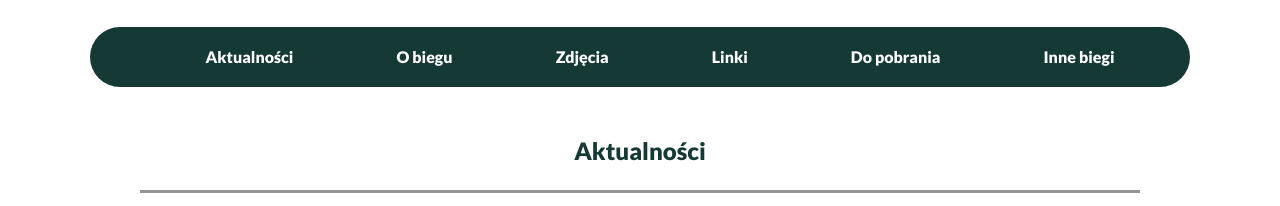
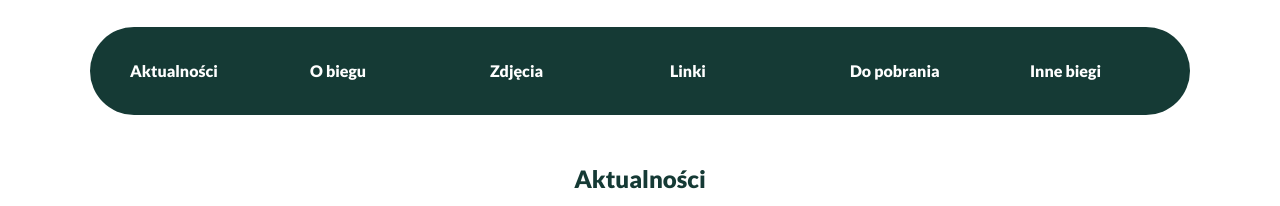
Before and after one commit to Anna-Malik/first-page, a plain HTML site: page index.html in a window 1280 px wide. Shown: the part 531-737 px from the top of the page. Drawn offline with nearby package versions, Linux system fonts and the light colour scheme.

Commit message:
grid to navigation added

```diff
--- a/CSS/logoContainer.css
+++ b/CSS/logoContainer.css
@@ -1,6 +1,6 @@
 .logoContainer {
+    display: flex;
     flex-wrap: wrap;
-    display: flex;
     flex: 1 1 auto;
     justify-content: space-between;
     padding: 20px;
--- a/CSS/navigation.css
+++ b/CSS/navigation.css
@@ -1,5 +1,8 @@
 .navigation {
 
+    display: grid;
+    grid-template-columns: repeat(auto-fill, 180px);
+    justify-content: center;
     color: white;
     background-color: rgb(21 58 53);
     padding: 5px;
@@ -7,16 +10,12 @@
 
 }
 
-.navigation__list {
-    text-align: center;
 
-}
+.navigation__item {
+    color: white;
+    padding: 30px;
+    font-weight: bold;
 
-.navigation__style {
-    color: white;
-    display: inline;
-    padding: 50px;
-    margin: auto;
 
 }
 
--- a/index.html
+++ b/index.html
@@ -38,16 +38,14 @@
                 alt="herb Gminy Ujsoły"></a>
     </div>
 
-    <nav class="navigation">
-        <ul class="navigation__list">
-            <li class="navigation__style"><b><a class="navigation__link" href="#aktualnosci">Aktualności</a></li>
-                <li class="navigation__style"><a class="navigation__link" href="#o-biegu">O biegu</a></li>
-                <li class="navigation__style"><a class="navigation__link" href="#zdjecia">Zdjęcia</a></li>
-                <li class="navigation__style"><a class="navigation__link" href="#linki">Linki</a></li>
-                <li class="navigation__style"><a class="navigation__link" href="#do-pobrania">Do pobrania</a></li>
-                <li class="navigation__style"><a class="navigation__link" href="#inne-biegi">Inne biegi</a></li></b>
-        </ul>
-    </nav>
+    <div class="navigation">
+            <div class="navigation__item"><a class="navigation__link" href="#aktualnosci">Aktualności</a></div>
+            <div class="navigation__item"><a class="navigation__link" href="#o-biegu">O biegu</a></div>
+            <div class="navigation__item"><a class="navigation__link" href="#zdjecia">Zdjęcia</a></div>
+            <div class="navigation__item"><a class="navigation__link" href="#linki">Linki</a></div>
+            <div class="navigation__item"><a class="navigation__link" href="#do-pobrania">Do pobrania</a></div>
+            <div class="navigation__item"><a class="navigation__link" href="#inne-biegi">Inne biegi</a></div>
+            </div>
     <main class="main">
         <h2 class="article__heading" id="aktualnosci">Aktualności</h2>
         <div class="article__line"></div>
```
